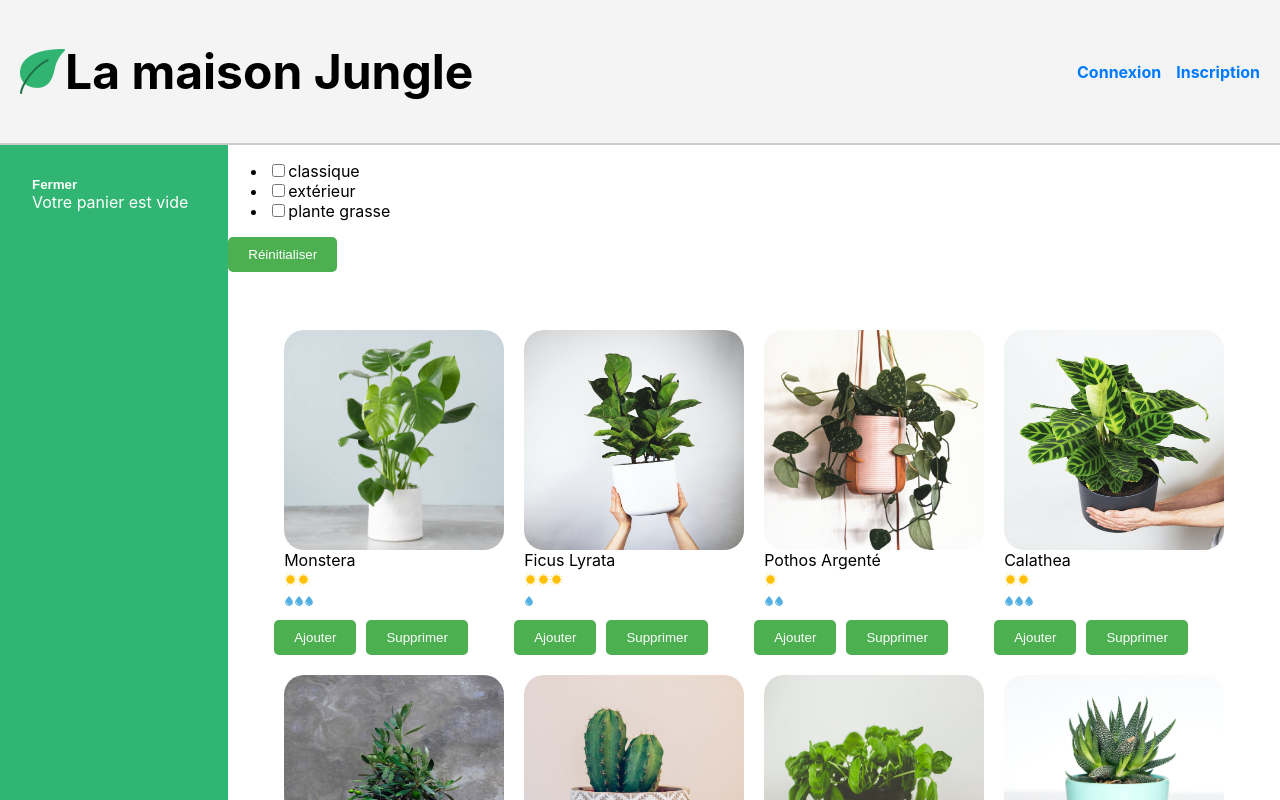
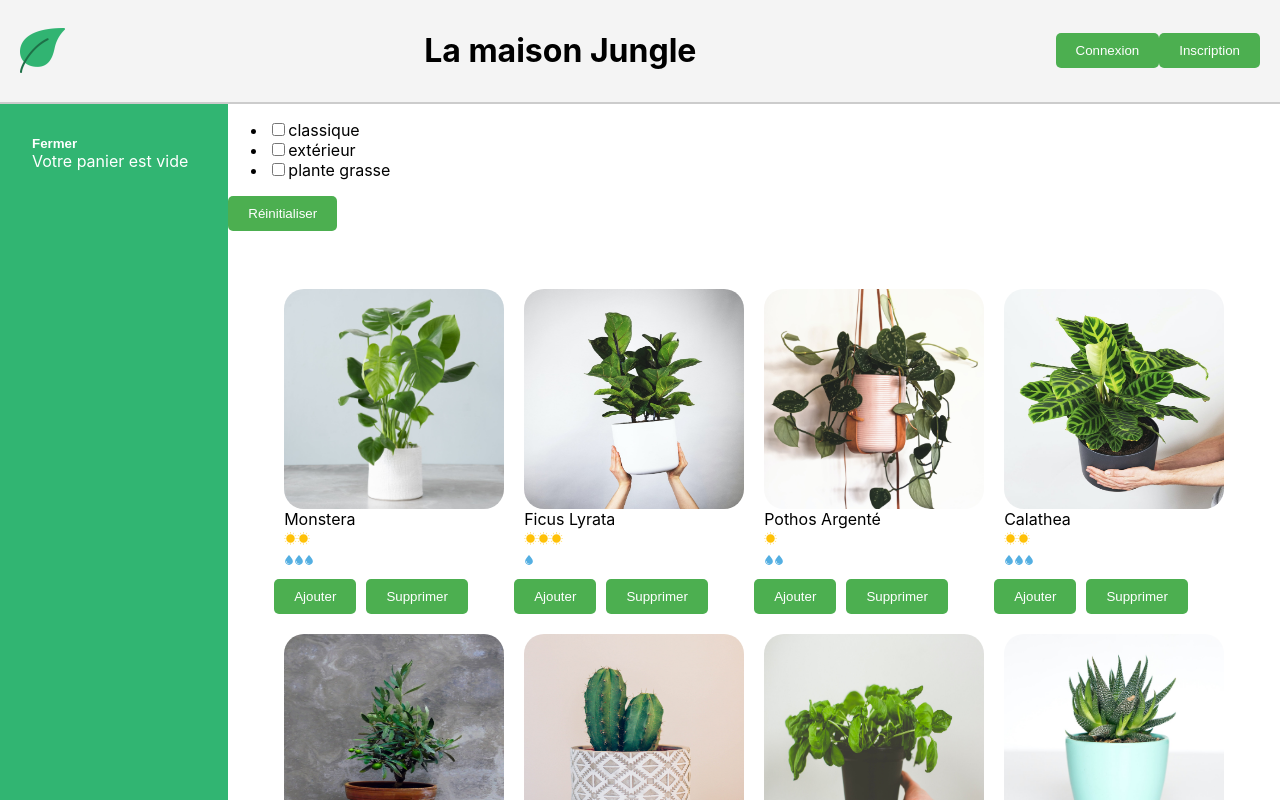
Before and after one commit to Muki-Dev/la-maison-jungle, a React (Create React App) app: page / in a window 1280 px wide. Shown: the top 800 px of the page. Built offline with nearby package versions, Linux system fonts and the light colour scheme.

Commit message:
update banner navigation

```diff
--- a/src/components/Banner.js
+++ b/src/components/Banner.js
@@ -1,15 +1,37 @@
-import { Link } from "react-router-dom";
+import { useDispatch,useSelector } from "react-redux";
+import { useNavigate } from "react-router-dom";
+import { logout } from "../features/AuthSlice";
 import "../styles/Banner.css";
 
 function Banner({ children }) {
+  const isSignedIn = useSelector((state) => state.auth.isSignedIn);
+  const dispatch = useDispatch();
+  const navigate = useNavigate();
+
+  const handleLogout = () => {
+    dispatch(logout());
+    navigate('/login');
+  }
   return (
     <div className="lmj-banner">
-      <div className="lmj-banner-title">{children}</div>
-      <nav className="lmj-banner-nav">
-        <Link to="/login" className="lmj-link">Connexion</Link>
-        <Link to="/register" className="lmj-link">Inscription</Link>
-      </nav>
-    </div>
+    {children}
+    <nav>
+      {isSignedIn ? (
+        <button onClick={handleLogout} className="lmj-button">
+          Déconnexion
+        </button>
+      ) : (
+        <>
+          <button onClick={() => navigate("/login")} className="lmj-button">
+            Connexion
+          </button>
+          <button onClick={() => navigate("/register")} className="lmj-button">
+            Inscription
+          </button>
+        </>
+      )}
+    </nav>
+  </div>
   );
 }
 
```
